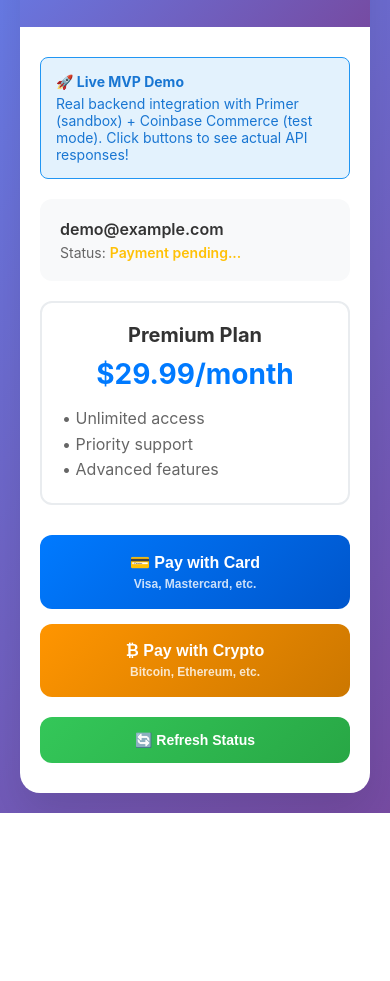
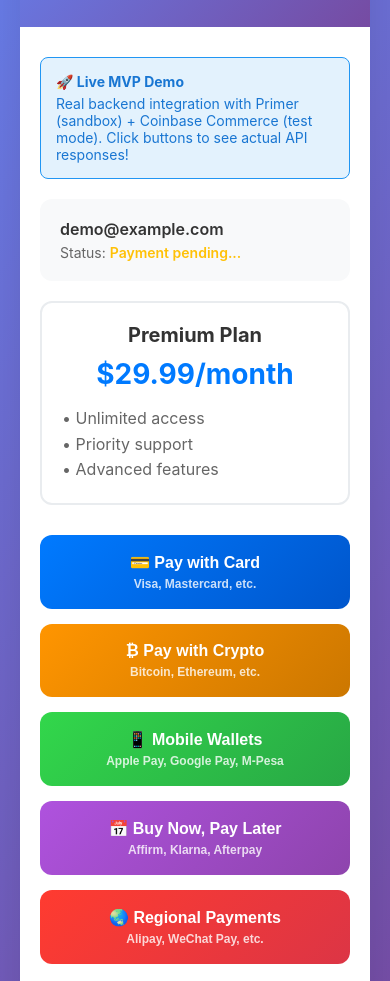
Before and after one commit to StellaKombo/stripe-alternative-mvp, a plain HTML site: page demo.html in a window 390 px wide. Shown: the part 104-1085 px from the top of the page. Before the commit the page ends 917 px from the top, so only its background shows below. Drawn offline with Linux system fonts and the light colour scheme; no server answers.

Commit message:
Add mobile wallets, BNPL, and regional payment options for comprehensive demo

```diff
--- a/demo.html
+++ b/demo.html
@@ -126,6 +126,18 @@
             background: linear-gradient(135deg, #FF9500 0%, #CC7700 100%);
         }
 
+        .wallet-button {
+            background: linear-gradient(135deg, #32D74B 0%, #28A745 100%);
+        }
+
+        .bnpl-button {
+            background: linear-gradient(135deg, #AF52DE 0%, #8E44AD 100%);
+        }
+
+        .regional-button {
+            background: linear-gradient(135deg, #FF3B30 0%, #DC3545 100%);
+        }
+
         .payment-subtext {
             font-size: 12px;
             opacity: 0.8;
@@ -250,6 +262,21 @@
                     ₿ Pay with Crypto
                     <div class="payment-subtext">Bitcoin, Ethereum, etc.</div>
                 </button>
+
+                <button class="payment-button wallet-button" onclick="handleWalletPayment()">
+                    📱 Mobile Wallets
+                    <div class="payment-subtext">Apple Pay, Google Pay, M-Pesa</div>
+                </button>
+
+                <button class="payment-button bnpl-button" onclick="handleBNPLPayment()">
+                    📅 Buy Now, Pay Later
+                    <div class="payment-subtext">Affirm, Klarna, Afterpay</div>
+                </button>
+
+                <button class="payment-button regional-button" onclick="handleRegionalPayment()">
+                    🌏 Regional Payments
+                    <div class="payment-subtext">Alipay, WeChat Pay, etc.</div>
+                </button>
             </div>
 
             <button class="refresh-button" onclick="refreshStatus()">
@@ -348,6 +375,57 @@
             }
         }
 
+        async function handleWalletPayment() {
+            showModal('Mobile Wallet Payment', 'Connecting to wallet providers...');
+
+            setTimeout(() => {
+                updateModal('Wallet Payment Success!',
+                    `Mock wallet payment processed!<br><br>
+                    Provider: Apple Pay<br>
+                    Transaction ID: wallet_${Date.now()}<br>
+                    Status: Authorized ✅`);
+
+                setTimeout(() => {
+                    activateSubscription();
+                    closeModal();
+                }, 3000);
+            }, 2000);
+        }
+
+        async function handleBNPLPayment() {
+            showModal('Buy Now, Pay Later', 'Setting up installment plan...');
+
+            setTimeout(() => {
+                updateModal('BNPL Plan Created!',
+                    `Mock BNPL plan activated!<br><br>
+                    Provider: Affirm<br>
+                    Plan: 4 payments of $7.50<br>
+                    First payment: Today ✅`);
+
+                setTimeout(() => {
+                    activateSubscription();
+                    closeModal();
+                }, 3000);
+            }, 2000);
+        }
+
+        async function handleRegionalPayment() {
+            showModal('Regional Payment', 'Connecting to regional providers...');
+
+            setTimeout(() => {
+                updateModal('Regional Payment Success!',
+                    `Mock regional payment processed!<br><br>
+                    Provider: Alipay<br>
+                    Transaction ID: alipay_${Date.now()}<br>
+                    Status: Completed ✅`);
+
+                setTimeout(() => {
+                    activateSubscription();
+                    closeModal();
+                }, 3000);
+            }, 2000);
+        }
+
         function activateSubscription() {
             const statusText = document.getElementById('statusText');
             const endDate = new Date(Date.now() + 30 * 24 * 60 * 60 * 1000).toLocaleDateString();
```
